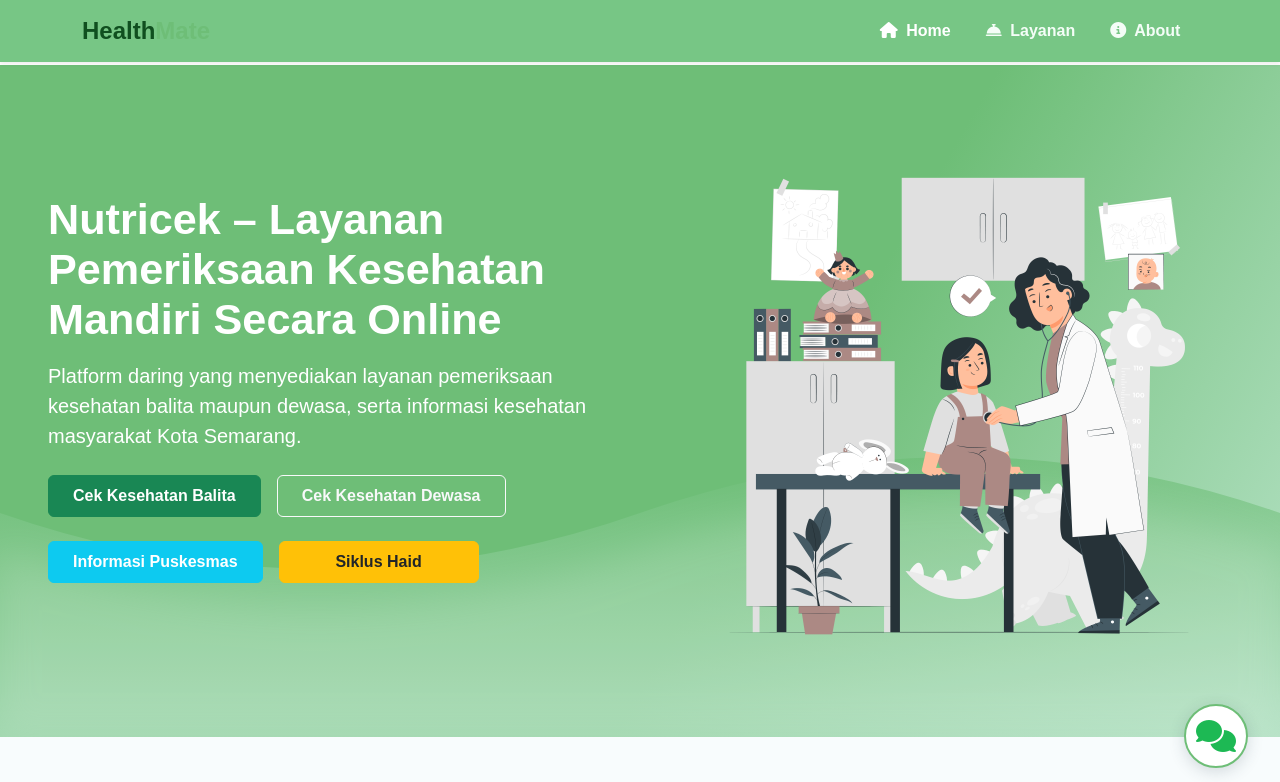
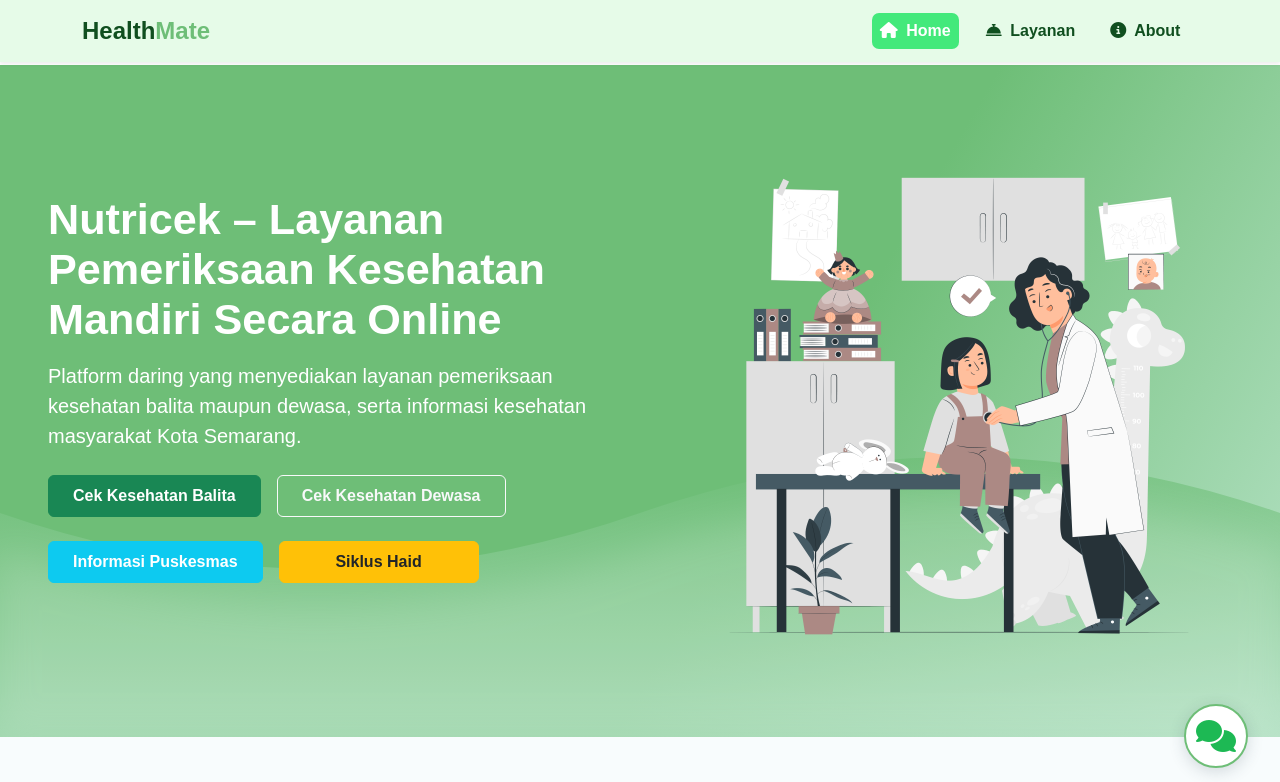
Before and after one commit to Vicganz04/InterDKK, a website built with webpack: page src/index.html in a window 1280 px wide. Shown: the top 782 px of the page. Built offline with nearby package versions, Linux system fonts and the light colour scheme.

Commit message:
mengubah header navbar

```diff
--- a/src/index.html
+++ b/src/index.html
@@ -13,8 +13,7 @@
 
     <header>
       <nav
-        class="navbar navbar-expand-lg navbar-light shadow-sm fixed-top"
-        style="background-color: #77c685;"
+        class="navbar navbar-expand-lg navbar-light custom-navbar shadow-sm fixed-top"
       >
         <div class="container">
           <a class="navbar-brand fw-bold fs-4" href="#/">
--- a/src/scripts/pages/services/dewasa/dewasa-page.js
+++ b/src/scripts/pages/services/dewasa/dewasa-page.js
@@ -11,15 +11,15 @@ class DewasaPage {
 				<h2 class="section-title mb-4">Cek IMT Dewasa</h2>
 				<form id="dewasa-form" class="mb-4">
 					<div class="mb-3">
-						<label for="nama" class="form-label">Nama (opsional)</label>
+						<label for="nama" class="form-label">Nama</label>
 						<input type="text" class="form-control" id="nama" />
 					</div>
 					<div class="mb-3">
-						<label for="age" class="form-label">Usia (opsional)</label>
+						<label for="age" class="form-label">Usia </label>
 						<input type="number" class="form-control" id="age" min="1" step="1" />
 					</div>
 					<div class="mb-3">
-						<label for="gender" class="form-label">Jenis Kelamin (opsional)</label>
+						<label for="gender" class="form-label">Jenis Kelamin </label>
 						<select class="form-control" id="gender">
 							<option value="">Pilih</option>
 							<option value="male">Pria</option>
--- a/src/styles/styles.css
+++ b/src/styles/styles.css
@@ -192,8 +192,14 @@ body {
 /* Navbar Styles */
 
 /* Navbar Styles - Animated Gradient Background */
+/* Custom Navbar Color (different from landing page) */
+.custom-navbar {
+  background: #e6fbe8 !important; /* hijau muda soft, selaras tema tapi tidak terlalu hijau */
+  border-radius: 0;
+  box-shadow: 0 2px 12px #b6e2c633;
+}
 .navbar-light {
-  background: #77c685;
+  background: none;
   border-radius: 0;
   box-shadow: none;
 }
@@ -206,19 +212,25 @@ body {
 
 .navbar-light .navbar-nav .nav-link.active,
 .navbar-light .navbar-nav .show > .nav-link {
-  color: #fff;
+  color: #fff !important;
+  background: #43e97b !important;
+  border-radius: 7px;
 }
 .navbar-light .navbar-nav .nav-link {
-  color: #f4fdf7;
-  transition: transform 0.22s cubic-bezier(.4,1.5,.5,1), color 0.18s;
+  color: #104f1f; /* hijau gelap, kontras dengan navbar putih */
+  background: transparent;
+  border-radius: 7px;
+  padding: 6px 16px;
+  margin: 0 0.6rem;
+  transition: background 0.18s, color 0.18s, transform 0.22s cubic-bezier(.4,1.5,.5,1);
   position: relative;
   z-index: 1;
-  margin: 0 0.6rem;
 }
 .navbar-light .navbar-nav .nav-link:hover,
 .navbar-light .navbar-nav .nav-link:focus {
-  color: #104f1f;
-  transform: scale(1.18) translateY(-2px);
+  color: #fff;
+  background: #43e97b; /* hijau terang saat hover */
+  transform: scale(1.12) translateY(-2px);
   z-index: 2;
 }
 
```
